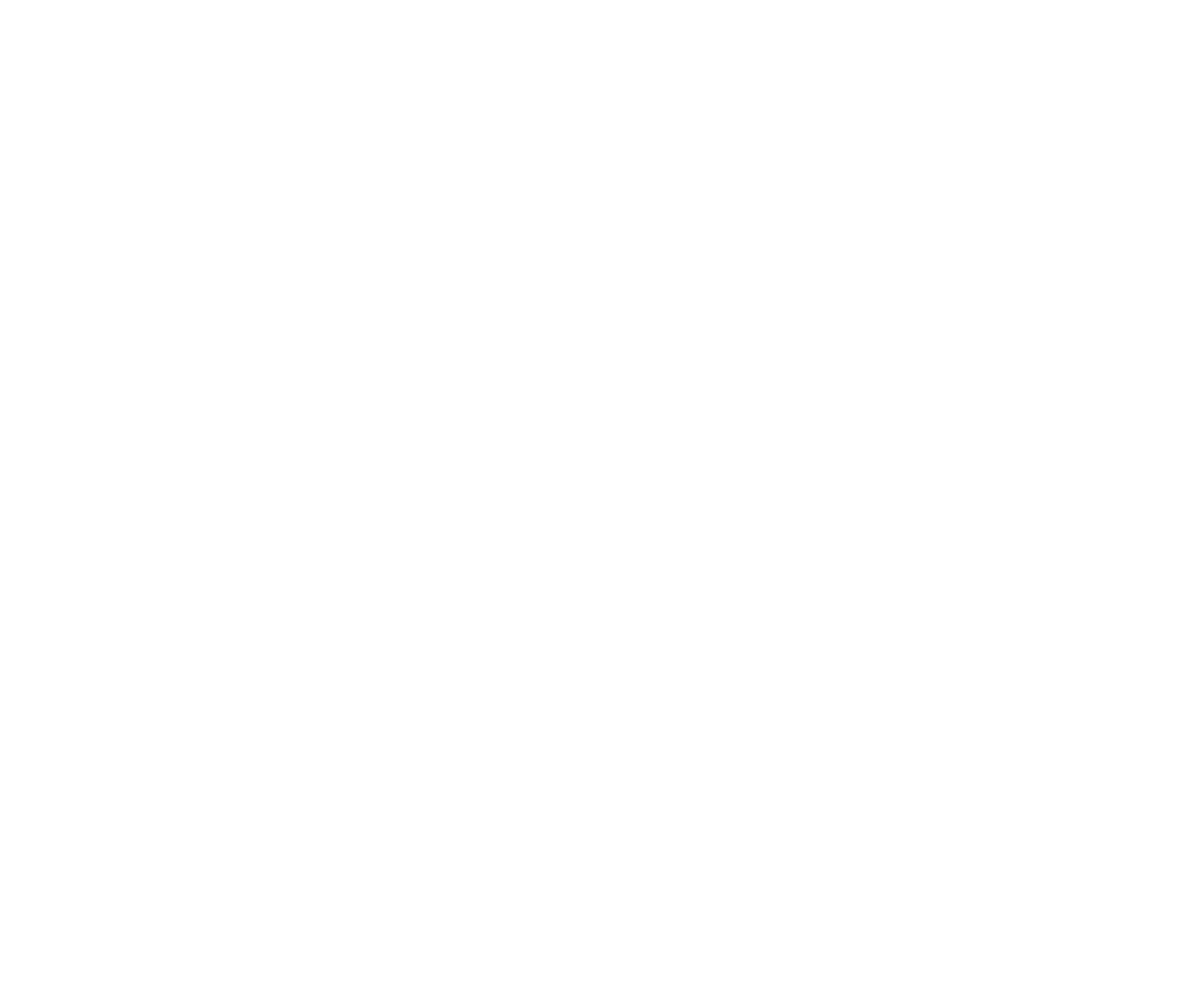
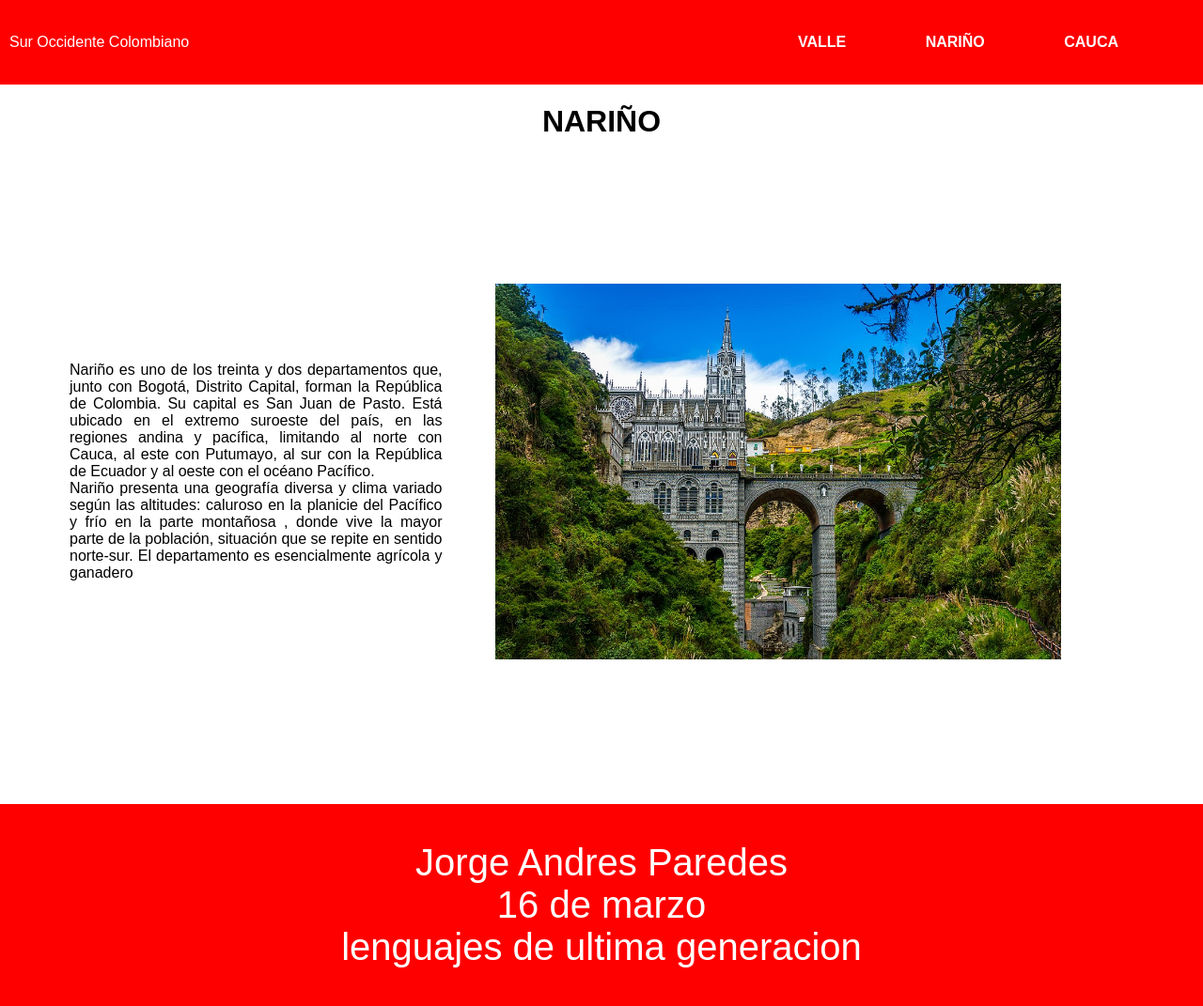
Before and after one commit to JorgeParedes987/Parcial.github.io, a plain HTML site: page Nariño.html in a window 1280 px wide. Shown: the whole page at 94% size. Before the commit the page ends 800 px from the top, so only its background shows below. Drawn offline with Linux system fonts and the light colour scheme.

Commit message:
se añade el departamento de nariño

```diff
--- a/Nariño.html
+++ b/Nariño.html
@@ -0,0 +1,46 @@
+<!DOCTYPE html>
+<html lang="en">
+<head>
+    <meta charset="UTF-8">
+    <meta http-equiv="X-UA-Compatible" content="IE=edge">
+    <meta name="viewport" content="width=device-width, initial-scale=1.0">
+    <title>Parcial</title>
+    <link rel="stylesheet" href="Css/css.css">
+</head>
+<body>
+     <header>
+
+        <a href="" class="nav-links">Sur Occidente Colombiano</a>
+     <nav>
+        <a href="Valle.html" class="nav-links">VALLE</a>
+        <a href="Nariño.html" class="nav-links">NARIÑO</a>
+        <a href="" class="nav-links">CAUCA</a>
+
+     </nav>
+    </header>
+        <h1>NARIÑO</h1>
+        <div class="contenedor2">
+
+            <span class="texto">Nariño es uno de los treinta y dos departamentos que, junto con Bogotá, Distrito Capital,
+                forman la República de Colombia.
+                Su capital es San Juan de Pasto. Está ubicado en el extremo suroeste del país,
+                en las regiones andina y pacífica,
+                 limitando al norte con Cauca, al este con Putumayo, al sur con la República
+                 de Ecuador y al oeste con el océano Pacífico.
+                <br>
+
+Nariño presenta una geografía diversa y clima variado según las altitudes: caluroso
+en la planicie del Pacífico y frío en la parte montañosa
+, donde vive la mayor parte de la población, situación que se repite en sentido norte-sur.
+El departamento es esencialmente agrícola y ganadero</span>
+            <div class="imagen2">
+                <img src="imagenes/Nariño/NARIÑO.jpg" alt="">
+            </div>
+          </div>
+          <footer class="footer">
+            Jorge Andres Paredes <br>
+            16 de marzo <br>
+            lenguajes de ultima generacion <br>
+           </footer>
+</body>
+</html>
```
Also changed, not shown: Valle.html (+1 -1 lines), index.html (+1 -1 lines).
